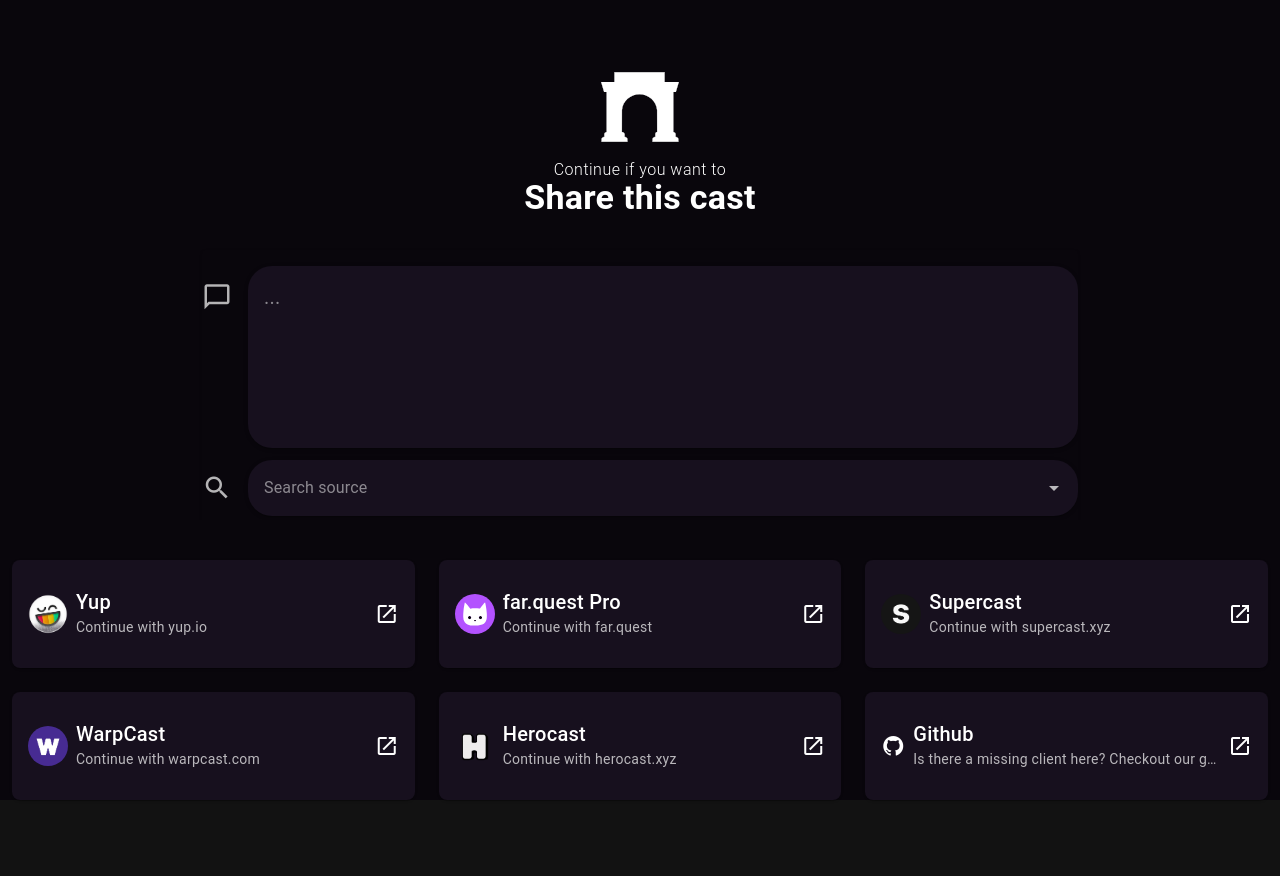
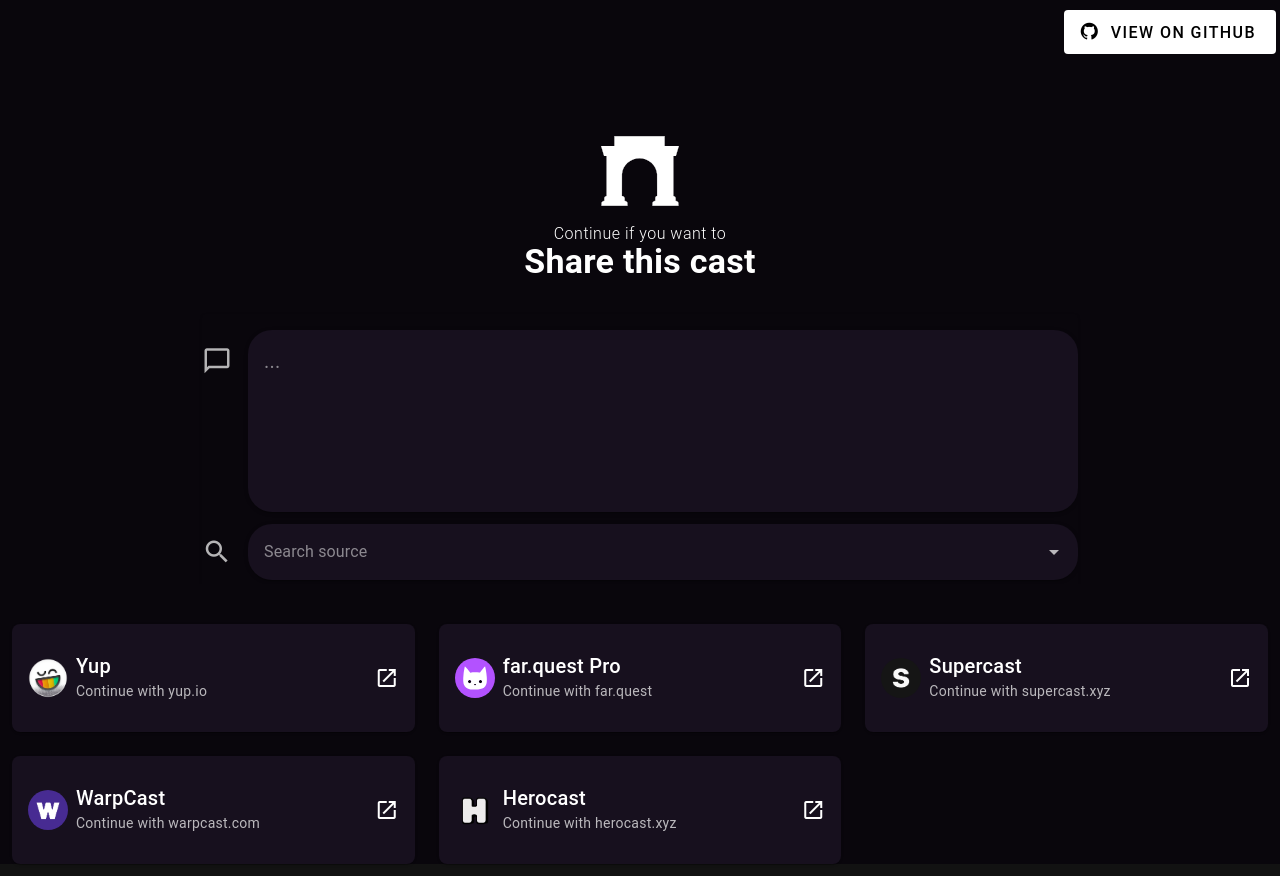
Before and after one commit to 0xSemicolon/composecastxyz, a Vue app: page / in a window 1280 px wide. Before the commit the page ends 812 px from the top, so only its background shows below. Built offline with nearby package versions, Linux system fonts and the light colour scheme.

Commit message:
Added github button to top of screen.

```diff
--- a/package.json
+++ b/package.json
@@ -40,5 +40,6 @@
     "vite-plugin-wasm": "^3.3.0",
     "vue-router": "^4.3.0",
     "vue-tsc": "^2.0.6"
-  }
+  },
+  "packageManager": "yarn@3.6.3"
 }
--- a/src/App.vue
+++ b/src/App.vue
@@ -1,5 +1,12 @@
 <template>
   <v-app>
+    <v-app-bar color="transparent" flat>
+      <v-spacer></v-spacer>
+      <v-btn size="large" color="white" variant="flat" target="_blank" href="https://github.com/0xSemicolon/composecastxyz">
+        <v-icon start>mdi-github</v-icon>
+        View on Github
+      </v-btn>
+    </v-app-bar>
     <v-main>
       <router-view />
     </v-main>
@@ -9,10 +16,3 @@
 <script lang="ts" setup>
 //
 </script>
-
-<style>
-.v-toolbar__content {
-  max-width: 900px !important;
-  margin: auto;
-}
-</style>
--- a/src/components/ComposeScreen.vue
+++ b/src/components/ComposeScreen.vue
@@ -20,9 +20,6 @@
     <v-col cols="12" sm="12" md="6" lg="4" xl="3" v-for="(opt, i) in sources" :key="i">
       <SourceCard :value="opt" @click="chooseOption(opt)"></SourceCard>
     </v-col>
-    <v-col cols="12" sm="12" md="6" lg="4" xl="3">
-      <GithubCard></GithubCard>
-    </v-col>
   </v-row>
 
   <RedirectSourceDialog
@@ -43,7 +40,6 @@
 <script setup lang="ts">
 import { ref, computed, defineProps, defineModel, watch } from "vue";
 import { orderedSources, ISource, IOrderedSource } from "@/sources/index";
-import GithubCard from "./GithubCard.vue";
 
 const props = defineProps<{
   referrerUrl: string | null;
--- a/src/components/GithubCard.vue
+++ /dev/null
@@ -1,15 +0,0 @@
-<template>
-  <v-card
-    class="py-4"
-    color="surface"
-    append-icon="mdi-open-in-new"
-    prepend-icon="mdi-github"
-    rel="noopener noreferrer"
-    rounded="lg"
-    subtitle="Is there a missing client here? Checkout our github!"
-    title="Github"
-    target="_blank"
-    href="https://github.com/0xSemicolon/composecastxyz"
-  >
-  </v-card>
-</template>
--- a/src/router/index.ts
+++ b/src/router/index.ts
@@ -8,7 +8,7 @@
 import { createRouter, createWebHistory } from 'vue-router/auto'
 
 const router = createRouter({
-  history: createWebHistory(import.meta.env.BASE_URL),
+  history: createWebHistory(import.meta.env.BASE_URL)
 })
 
 export default router
```
Also changed, not shown: .yarnrc.yml (added), 2 other files (tests, documents, lock files or other folders).
